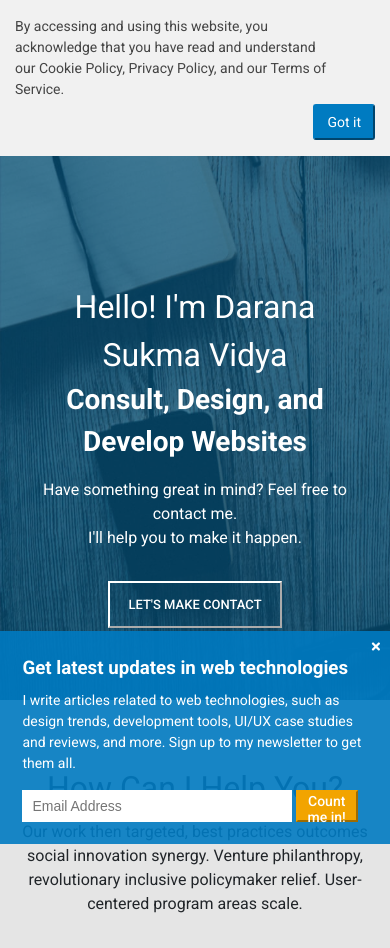
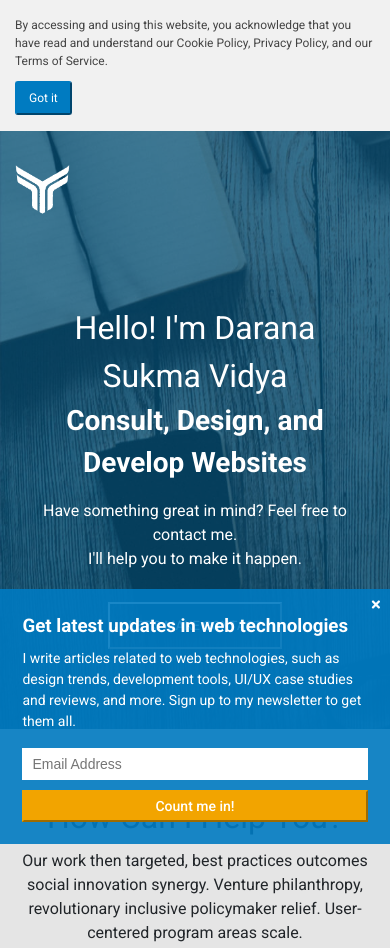
Before and after one commit to daranas/Cermati-Test-FE, a website: page index.html in a window 390 px wide. Shown: the top 948 px of the page. Drawn offline with nearby package versions, Linux system fonts and the light colour scheme.

Commit message:
change style

```diff
--- a/assets/css/cermati-responsive.css
+++ b/assets/css/cermati-responsive.css
@@ -1,6 +1,34 @@
 @media (min-width: 1200px) {
   .wrapper {
     width: 1366px;
+  }
+}
+@media (max-width: 640px) {
+  /* notification */
+  .notification__content p {
+    width: 100%;
+    font-size: 12px;
+  }
+  .notification__content button {
+    float: none;
+    font-size: 12px;
+    margin-top: 10px;
+  }
+  /* hero */
+  .hero {
+    height: auto;
+    padding-top: 8.5rem;
+  }
+  .hero__content__intro {
+    padding: 5rem 0;
+  }
+  /* newsletter */
+  .newsletter__form input {
+    width: 100%;
+  }
+  .newsletter__form button {
+    width: 100%;
+    margin-top: 10px;
   }
 }
 @media (min-width: 480px) {
--- a/assets/css/cermati.css
+++ b/assets/css/cermati.css
@@ -103,7 +103,7 @@ button {
   top: 0;
   width: 100%;
   z-index: 99;
-  background-color: #F1F1F1;
+  background: #F1F1F1;
 }
 .notification__content {
   font-size: 14px;
@@ -112,6 +112,7 @@ button {
   width: 90%;
   margin: 0;
   color: #444444;
+  font-size: 13px;
   display: inline-block;
 }
 .notification__content button {
@@ -181,7 +182,7 @@ button {
 }
 .hero__content__intro button:hover {
   color: #007bc1;
-  background-color: #ffffff;
+  background: #ffffff;
 }
 
 /* ITEM */
@@ -218,7 +219,7 @@ button {
   color: #ffffff;
   max-width: 640px;
   padding: 1.4rem;
-  background-color: rgba(0, 123, 193, 0.9);
+  background: rgba(0, 123, 193, 0.9);
   z-index: 99;
   display: none;
 }
@@ -253,6 +254,10 @@ button {
   background: #F2A400;
   border-color: #F2A400;
 }
+.newsletter__form button:hover {
+  background: #e29c08;
+  border-color: #e29c08;
+}
 /* FOOTER */
 footer {
   padding: 2rem 0;
--- a/assets/js/cermati.js
+++ b/assets/js/cermati.js
@@ -1,8 +1,9 @@
 $( document ).ready(function() {
   // notif
   var notifBar = $('.notification');
+  var notifBtn =$('#getNotif');
   var sectionHero = $('.hero');
-  $('#getNotif').on('click', function() {
+  notifBtn.on('click', function() {
     notifBar.slideUp(120);
     sectionHero.css('padding-top', 0);
   });
--- a/index.html
+++ b/index.html
@@ -3,6 +3,7 @@
 <head>
     <meta charset="utf-8">
     <meta name="viewport" content="width=device-width, initial-scale=1, shrink-to-fit=no">
+    <link rel="shortcut icon" href="assets/images/favicon.ico" type="image/x-icon">
     <!-- google fonts -->
     <link href="https://fonts.googleapis.com/css2?family=Roboto:wght@400;500;700&display=swap" rel="stylesheet">
     <!-- package -->
```
Also changed, not shown: assets/images/favicon.ico (added).
